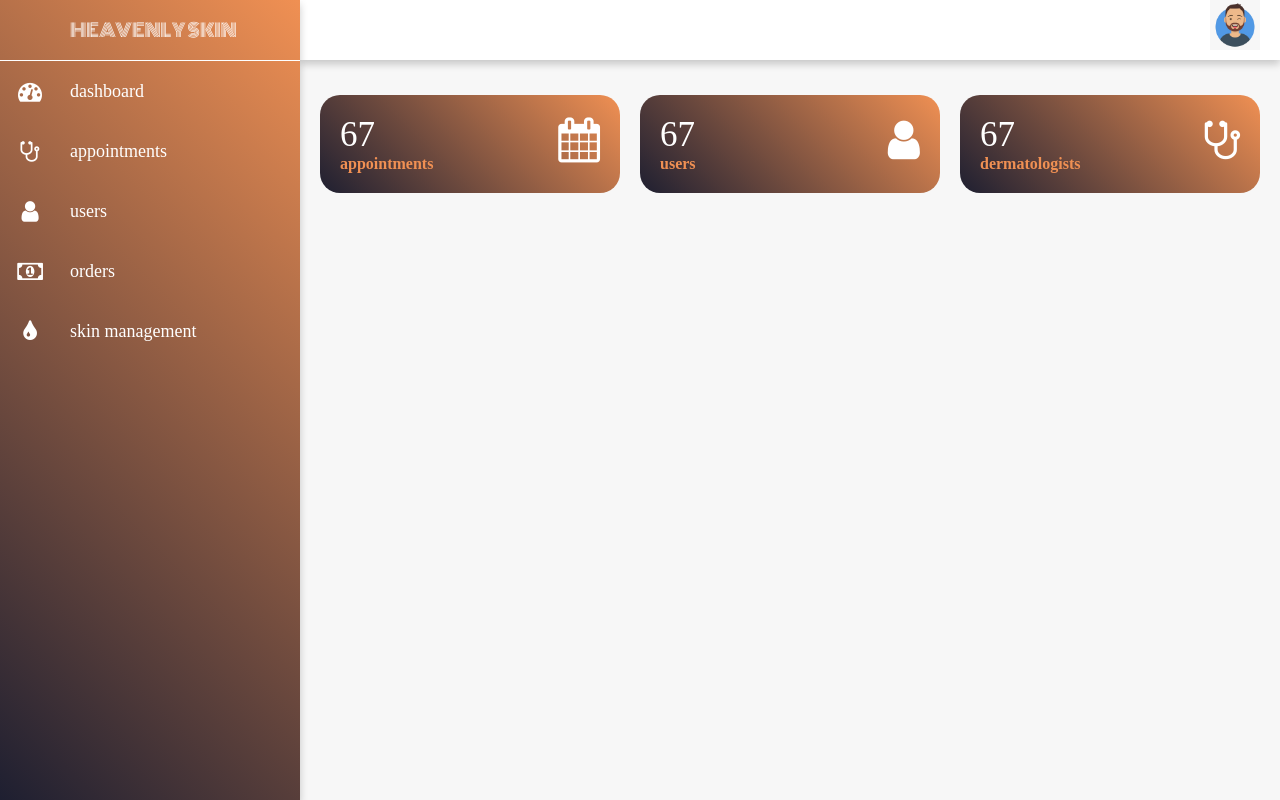
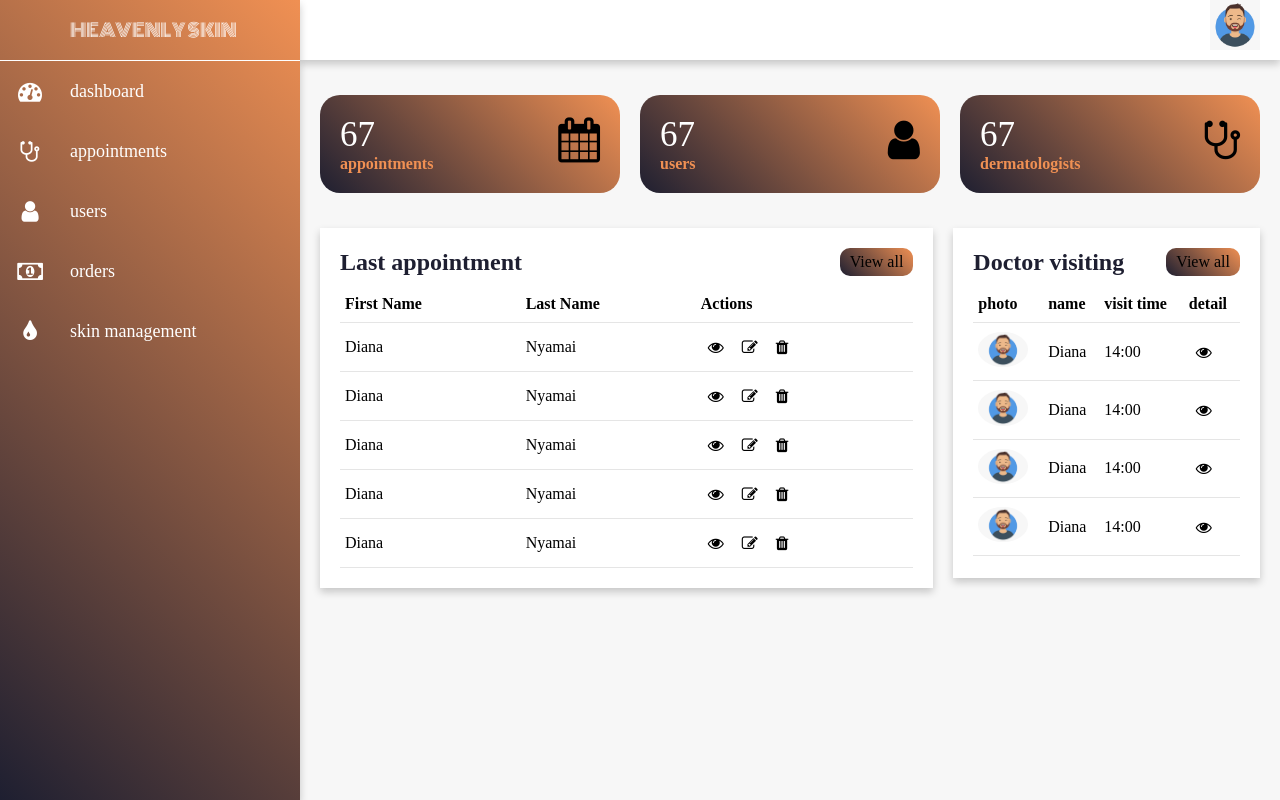
Before and after one commit to Diana-nyamai/SkinCareManagemntSystem, a PHP site: page /admin.html in a window 1280 px wide. Run offline with PHP 8.4, Linux system fonts and the light colour scheme.

Commit message:
dashboard update

```diff
--- a/SKINCARE/admin.html
+++ b/SKINCARE/admin.html
@@ -7,6 +7,7 @@
     <title>Admin panel</title>
     <link rel="stylesheet" href="https://cdnjs.cloudflare.com/ajax/libs/font-awesome/4.7.0/css/font-awesome.min.css">
     <link href="https://fonts.googleapis.com/css2?family=Monoton&display=swap" rel="stylesheet">
+    <link rel="shortcut icon" href="./images/logo.png" type="image/x-icon">
     <style>
    *{
        margin: 0;
@@ -101,7 +102,7 @@
    }
    .cards .card{
     background-image: linear-gradient(45deg,#1e1f31, #f09053);
-    color: #ffff;
+    /* color: #ffff; */
     padding: 20px;
     display: flex;
     justify-content: space-between;
@@ -111,6 +112,7 @@
    .number{
        font-size: 35px;
        font-weight: 500;
+       color: #ffff;
    }
    .card-name{
        font-weight: 600;
@@ -119,7 +121,88 @@
    .icon-box{
        font-size: 45px;
    }
+   .tables{
+      width: 100%;
+      display: grid;
+      grid-template-columns: 2fr 1fr;
+      grid-gap: 20px;
+      align-items: self-start;
+      padding: 0 20px 20px 20px ;
+   }
+   .img-box-small img{
+       position: relative;
 
+       border-radius: 50%;
+   }
+   .last-appointments,
+   .doctor-visiting{
+       min-height: 350px;
+       background: #fff;
+       padding: 20px;
+       box-shadow: 0 4px 8px 0 rgba(0,0,0,0.2);
+   }
+   .heading{
+       display: flex;
+       align-items: center;
+       justify-content: space-between;
+       color: #1e1f31;
+   }
+   .btn{
+       padding: 5px 10px;
+       background-image: linear-gradient(45deg,#1e1f31, #f09053);
+       color: #000;
+       border-radius: 10px;
+       text-decoration: none;
+   }
+   table{
+       margin-top: 10px;
+       width: 100%;
+       border-collapse: collapse;
+   }
+   thead{
+       font-weight: 600;
+   }
+   table tr{
+       border-bottom: 1px solid rgba(0,0,0,0.1);
+   }
+   tbody tr:hover{
+       background: #f09053;
+   }
+   td{
+       padding: 9px 5px;
+   }
+   td i{
+       padding: 7px;
+       border-radius: 50px;
+   }
+   .last-appointments table tbody td:last-child{
+       white-space: nowrap;
+   }
+   @media all and (max-width: 1090px){
+      .sidebar{
+          width: 60px;
+      }
+      .main{
+          width: calc(100% - 80px);
+          left: 60px;
+      }
+      .top-bar{
+          width: calc(100% - 60px);
+      }
+   }
+   @media all and (max-width: 860px){
+        .cards{
+            grid-template-columns: 2 1fr;
+        }
+        .tables{
+            grid-template-columns: 1fr;
+        }
+   }
+   @media all and (max-width: 530px){
+       .cards{
+           grid-template-columns: 1fr;
+       }
+   }
     </style>
 </head>
 <body>
@@ -150,7 +233,9 @@
         <!-- main content -->
         <div class="main">
             <div class="top-bar">
-                <div class="user"><img src="./images/avatar.png" alt=""></div>
+                <div class="user">
+                    <img src="./images/avatar.png" alt="">
+                </div>
             </div>
 
             <div class="cards">
@@ -175,8 +260,125 @@
                     </div>
                      <div class="icon-box"><i class="fa fa-stethoscope"></i></div>
                 </div>
+            </div><!-- end of cards -->
 
+            <!-- tables -->
+          <div class="tables">
+              <div class="last-appointments">
+                  <div class="heading">
+                      <h2>Last appointment</h2>
+                      <a href="" class="btn">View all</a>
+                </div>
+                <table class="appointments">
+                    <thead>
+                        <td>First Name</td>
+                        <td>Last Name</td>
+                        <td>Actions</td>
+                    </thead>
+                    <tr>
+                        <td>Diana</td>
+                        <td>Nyamai</td>
+                        <td>
+                            <i class="fa fa-eye"></i>
+                            <i class="fa fa-edit"></i>
+                            <i class="fa fa-trash"></i>
+                        </td>
+                    </tr>
+                    <tr>
+                        <td>Diana</td>
+                        <td>Nyamai</td>
+                        <td>
+                            <i class="fa fa-eye"></i>
+                            <i class="fa fa-edit"></i>
+                            <i class="fa fa-trash"></i>
+                        </td>
+                    </tr>
+                    <tr>
+                        <td>Diana</td>
+                        <td>Nyamai</td>
+                        <td>
+                            <i class="fa fa-eye"></i>
+                            <i class="fa fa-edit"></i>
+                            <i class="fa fa-trash"></i>
+                        </td>
+                    </tr>
+                    <tr>
+                        <td>Diana</td>
+                        <td>Nyamai</td>
+                        <td>
+                            <i class="fa fa-eye"></i>
+                            <i class="fa fa-edit"></i>
+                            <i class="fa fa-trash"></i>
+                        </td>
+                    </tr>
+                    <tr>
+                        <td>Diana</td>
+                        <td>Nyamai</td>
+                        <td>
+                            <i class="fa fa-eye"></i>
+                            <i class="fa fa-edit"></i>
+                            <i class="fa fa-trash"></i>
+                        </td>
+                    </tr>
+                </table>
+              </div>
+              <div class="doctor-visiting">
+                  <div class="heading">
+                      <h2>Doctor visiting</h2>
+                <a href="#" class="btn">View all</a>
             </div>
+                <table class="visiting">
+                    <thead>
+                        <td>photo</td>
+                        <td>name</td>
+                        <td>visit time</td>
+                        <td>detail</td>
+                    </thead>
+                    <tbody>
+                        <tr>
+                            <td>
+                                <div class="img-box-small">
+                                    <img src="./images/avatar.png" alt="" width="50">
+                                </div>
+                            </td>
+                            <td>Diana</td>
+                            <td>14:00</td>
+                            <td><i class="fa fa-eye"></i></td>
+                        </tr>
+                        <tr>
+                            <td>
+                                <div class="img-box-small">
+                                    <img src="./images/avatar.png" alt="" width="50">
+                                </div>
+                            </td>
+                            <td>Diana</td>
+                            <td>14:00</td>
+                            <td><i class="fa fa-eye"></i></td>
+                        </tr>
+                        <tr>
+                            <td>
+                                <div class="img-box-small">
+                                    <img src="./images/avatar.png" alt="" width="50">
+                                </div>
+                            </td>
+                            <td>Diana</td>
+                            <td>14:00</td>
+                            <td><i class="fa fa-eye"></i></td>
+                        </tr>
+                        <tr>
+                            <td>
+                                <div class="img-box-small">
+                                    <img src="./images/avatar.png" alt="" width="50">
+                                </div>
+                            </td>
+                            <td>Diana</td>
+                            <td>14:00</td>
+                            <td><i class="fa fa-eye"></i></td>
+                        </tr>
+                    </tbody>
+                </table>
+              </div>
+          </div>
         </div>
     </div>
 </body>
--- a/SKINCARE/home.php
+++ b/SKINCARE/home.php
@@ -195,6 +195,7 @@
             <li><a href="#">COMBINATION</a></li>
             <li><a href="#">SENSITIVE</a></li>
             <li><a href="#">OILY</a></li>
+            <li><a href="#">APPOINTMENT</a></li>
             <li><a href="#">CART</a></li>
             <li><a href="authentication.php">LOGOUT</a></li>
 
```
